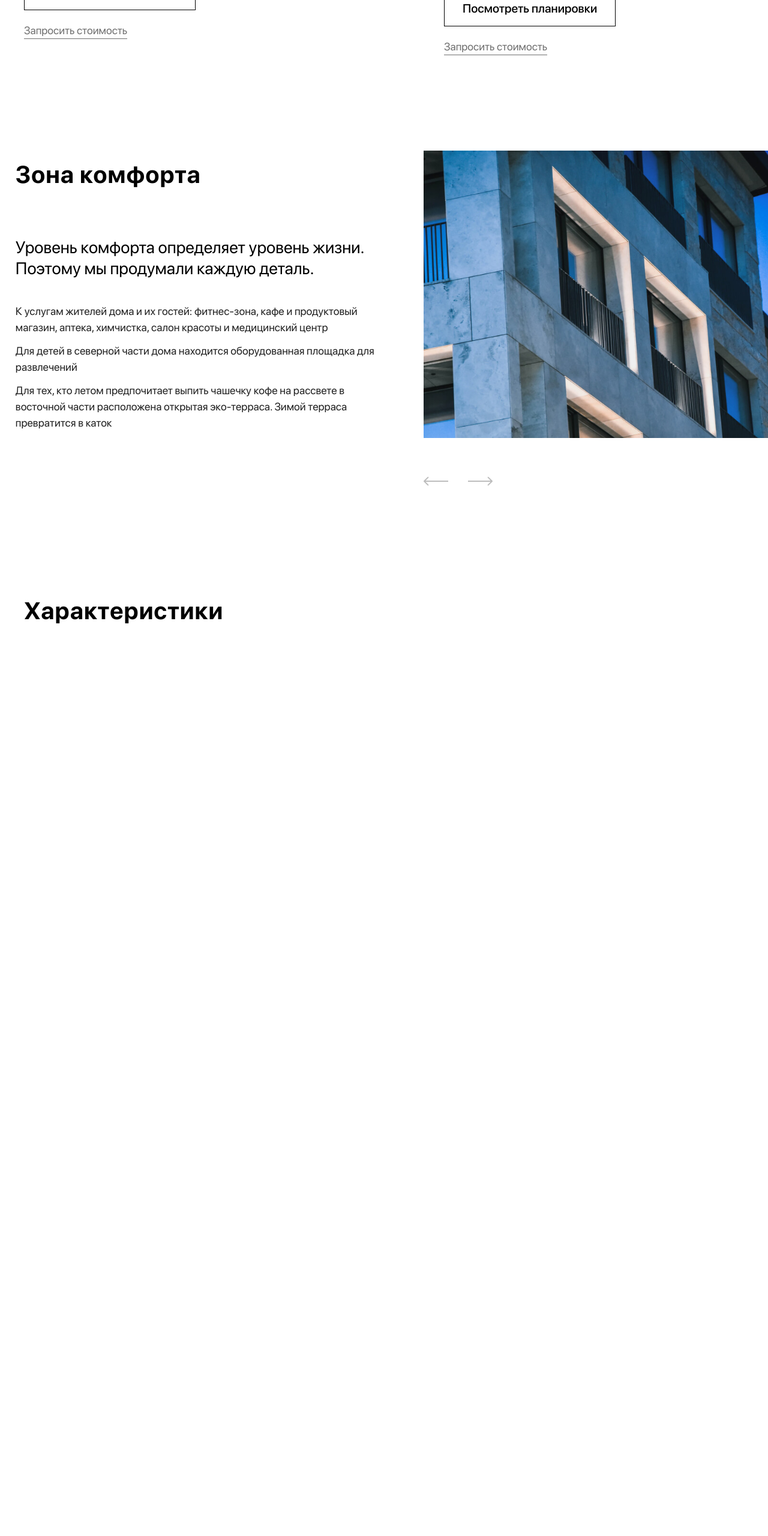
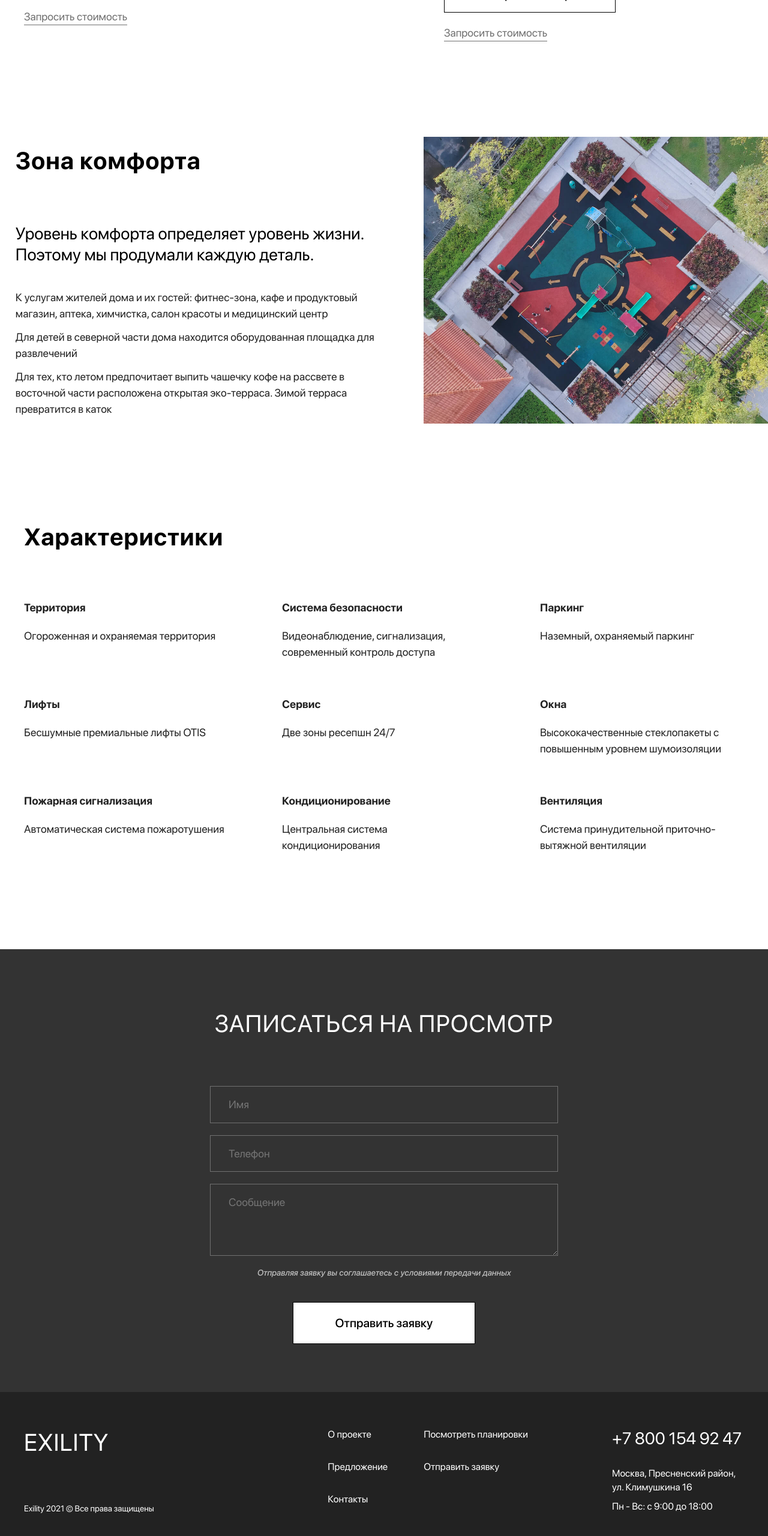
Before and after one commit to MultipleIllusionsi/Exility, a website built with webpack: page src/index.html in a window 1280 px wide. Shown: the part 5046-7606 px from the top of the page at 60% size. Before the commit the page ends 6168 px from the top, so only its background shows below. Built offline with nearby package versions, Linux system fonts and the light colour scheme.

Commit message:
completed full site without responsive

```diff
--- a/src/index.html
+++ b/src/index.html
@@ -14,9 +14,9 @@
         <div class="header__nav__left-side">
           <div class="heading-secondary logo">EXILITY</div>
           <div class="header__nav__links-wrapper">
-            <a href="#" class="link--nav">О проекте</a>
-            <a href="#" class="link--nav">Предложения</a>
-            <a href="#" class="link--nav">Контакты</a>
+            <a href="#" class="link--nav link--nav--animated">О проекте</a>
+            <a href="#" class="link--nav link--nav--animated">Предложения</a>
+            <a href="#" class="link--nav link--nav--animated">Контакты</a>
           </div>
         </div>
 
@@ -57,12 +57,12 @@
         Клубный дом EXILITY
       </h2>
       <div class="about__text lg-cl">
-        <p class="regular-text paragraph-spacing">
+        <p class="text text--regular paragraph-spacing">
           Вдохновением для дома послужила эстетика американского ар-деко:
           геометричные элементы парадного фасада, светлые и просторные помещения
           с пятиметровыми потолками
         </p>
-        <p class="regular-text">
+        <p class="text text--regular">
           Влияние ар-деко быстро охватило Америку начала 19 века, сформировало
           образ жизни того периода. Это время бурного экономического роста,
           развитие технологий, машиностроения, киноискусства и строительства
@@ -80,18 +80,18 @@
 
       <div class="placement__text">
         <div class="sm-cl">
-          <p class="regular-text paragraph-spacing">
+          <p class="text text--regular paragraph-spacing">
             Пресненский район считается одним из лучших в Москве: развитая
             социальная инфраструктура, удобная транспортная доступность,
             множество парков и прогулочных зон
           </p>
-          <p class="regular-text">
+          <p class="text text--regular">
             Идеальное расположение в тихом переулке обеспечивает ощущение
             клубности и приватности
           </p>
         </div>
 
-        <p class="regular-text lg-cl">
+        <p class="text text--regular lg-cl">
           Москва-Сити, Центр международной торговли, известные театры, музеи,
           лучшие рестораны - центр Москвы - центр притяжения успеха, вдохновения
           и силы
@@ -184,13 +184,13 @@
       <div class="styles__text">
         <h2 class="heading-secondary heading-secondary--bold">Стиль</h2>
         <div>
-          <p class="regular-text paragraph-spacing">
+          <p class="text text--regular paragraph-spacing">
             Главный фасад здания исполнен в неоклассическом стиле с выступающими
             деталями и большим количество окон. Это четко очерченная композиция
             из полированного гранита с элементами рустики, крупноформатного
             керамогранита и декоративными элементами, выполненными на заказ
           </p>
-          <p class="regular-text">
+          <p class="text text--regular">
             В основе интерьеров приоритет — это эстетика, где роскошь сочетается
             с комфортом, в неё идеально вписываются любые технические приборы и
             устройства. Это позволяет создавать актуальные и модные решения
@@ -209,7 +209,7 @@
         <div class="offer__cards__item sm-cl">
           <img src="./assets/ApartmentsOffer.jpg" alt="Апартаменты" />
           <h3 class="heading-tertiary">Апартаменты</h3>
-          <p class="regular-text">
+          <p class="text text--regular">
             Со второго по шестой этаж расположены апартаменты различной площади
             от 35 до 80 м2, жителям которых получат максимальную приватность и
             комфорт
@@ -223,7 +223,7 @@
         <div class="offer__cards__item sm-cl">
           <img src="./assets/PenthouseOffer.jpg" alt="Пентхаусы" />
           <h3 class="heading-tertiary">Пентхаусы</h3>
-          <p class="regular-text">
+          <p class="text text--regular">
             На седьмом этаже Дома предусмотрено несколько пентхаусов. В
             распоряжении жителей: высокие полотки 5,5 метров, свободная
             планировка для создания стильного интерьера
@@ -245,15 +245,15 @@
           деталь.
         </h3>
         <div>
-          <p class="regular-text paragraph-spacing">
+          <p class="text text--regular paragraph-spacing">
             К услугам жителей дома и их гостей: фитнес-зона, кафе и продуктовый
             магазин, аптека, химчистка, салон красоты и медицинский центр
           </p>
-          <p class="regular-text paragraph-spacing">
+          <p class="text text--regular paragraph-spacing">
             Для детей в северной части дома находится оборудованная площадка для
             развлечений
           </p>
-          <p class="regular-text">
+          <p class="text text--regular">
             Для тех, кто летом предпочитает выпить чашечку кофе на рассвете в
             восточной части расположена открытая эко-терраса. Зимой терраса
             превратится в каток
@@ -261,44 +261,142 @@
         </div>
       </div>
 
-      <div class="comfort__slider">
-        <div class="comfort__slider__img">
-          <img src="./assets/Styles.jpg" alt="" />
-        </div>
-        <div class="comfort__slider__arrows">
-          <svg
-            id="single-left-arrow"
-            width="41"
-            height="16"
-            viewBox="0 0 41 16"
-            fill="none"
-            xmlns="http://www.w3.org/2000/svg"
-          >
-            <path
-              d="M0.292892 7.2929C-0.0976296 7.68342 -0.0976295 8.31659 0.292893 8.70711L6.65685 15.0711C7.04738 15.4616 7.68054 15.4616 8.07107 15.0711C8.46159 14.6805 8.46159 14.0474 8.07107 13.6569L2.41422 8L8.07107 2.34315C8.46159 1.95262 8.46159 1.31946 8.07107 0.928935C7.68054 0.538411 7.04738 0.538411 6.65685 0.928935L0.292892 7.2929ZM41 7L1 7L1 9L41 9L41 7Z"
-              fill="#BDBDBD"
-            />
-          </svg>
-          <svg
-            id="single-right-arrow"
-            width="41"
-            height="16"
-            viewBox="0 0 41 16"
-            fill="none"
-            xmlns="http://www.w3.org/2000/svg"
-          >
-            <path
-              d="M40.7071 8.70711C41.0976 8.31658 41.0976 7.68342 40.7071 7.29289L34.3431 0.928932C33.9526 0.538408 33.3195 0.538408 32.9289 0.928932C32.5384 1.31946 32.5384 1.95262 32.9289 2.34315L38.5858 8L32.9289 13.6569C32.5384 14.0474 32.5384 14.6805 32.9289 15.0711C33.3195 15.4616 33.9526 15.4616 34.3431 15.0711L40.7071 8.70711ZM0 9H40V7H0V9Z"
-              fill="#BDBDBD"
-            />
-          </svg>
-        </div>
+      <div class="comfort__img">
+        <img src="./assets/Comfort.jpg" alt="Комфорт" />
       </div>
     </section>
 
     <!-- Характеристики -->
     <section class="section__wrapper spec__wrapper">
       <h2 class="heading-secondary heading-secondary--bold">Характеристики</h2>
+      <div class="spec__cards">
+        <div class="spec__cards__item">
+          <div class="spec__cards__item__heading text text--bold">
+            Территория
+          </div>
+          <div class="spec__cards__item__text text text--regular">
+            Огороженная и охраняемая территория
+          </div>
+        </div>
+
+        <div class="spec__cards__item">
+          <div class="spec__cards__item__heading text text--bold">
+            Система безопасности
+          </div>
+          <div class="spec__cards__item__text text text--regular">
+            Видеонаблюдение, сигнализация, современный контроль доступа
+          </div>
+        </div>
+
+        <div class="spec__cards__item">
+          <div class="spec__cards__item__heading text text--bold">Паркинг</div>
+          <div class="spec__cards__item__text text text--regular">
+            Наземный, охраняемый паркинг
+          </div>
+        </div>
+
+        <div class="spec__cards__item">
+          <div class="spec__cards__item__heading text text--bold">Лифты</div>
+          <div class="spec__cards__item__text text text--regular">
+            Бесшумные премиальные лифты OTIS
+          </div>
+        </div>
+
+        <div class="spec__cards__item">
+          <div class="spec__cards__item__heading text text--bold">Сервис</div>
+          <div class="spec__cards__item__text text text--regular">
+            Две зоны ресепшн 24/7
+          </div>
+        </div>
+
+        <div class="spec__cards__item">
+          <div class="spec__cards__item__heading text text--bold">Окна</div>
+          <div class="spec__cards__item__text text text--regular">
+            Высококачественные стеклопакеты с повышенным уровнем шумоизоляции
+          </div>
+        </div>
+
+        <div class="spec__cards__item">
+          <div class="spec__cards__item__heading text text--bold">
+            Пожарная сигнализация
+          </div>
+          <div class="spec__cards__item__text text text--regular">
+            Автоматическая система пожаротушения
+          </div>
+        </div>
+
+        <div class="spec__cards__item">
+          <div class="spec__cards__item__heading text text--bold">
+            Кондиционирование
+          </div>
+          <div class="spec__cards__item__text text text--regular">
+            Центральная система кондиционирования
+          </div>
+        </div>
+
+        <div class="spec__cards__item">
+          <div class="spec__cards__item__heading text text--bold">
+            Вентиляция
+          </div>
+          <div class="spec__cards__item__text text text--regular">
+            Система принудительной приточно-вытяжной вентиляции
+          </div>
+        </div>
+      </div>
     </section>
+
+    <!-- Записаться на просмотр -->
+    <section class="section__wrapper cta__wrapper">
+      <h2 class="heading-secondary heading-secondary--regular uppercase">
+        Записаться на просмотр
+      </h2>
+      <input type="text" class="input" placeholder="Имя" />
+      <input type="tel" class="input" placeholder="Телефон" />
+      <textarea
+        type="text"
+        class="input textarea"
+        placeholder="Сообщение"
+      ></textarea>
+      <p class="caption caption--italic-bold">
+        Отправляя заявку вы соглашаетесь с условиями передачи данных
+      </p>
+      <button
+        class="button button--mimas button--mimas--outline button--mimas--gray"
+      >
+        <span>Отправить заявку</span>
+      </button>
+    </section>
+
+    <!-- Футер -->
+    <footer class="footer">
+      <div class="footer__wrapper">
+        <div class="footer__left-side">
+          <div class="heading-secondary logo">EXILITY</div>
+          <div class="footer__left-side__rights caption">
+            Exility 2021 © Все права защищены
+          </div>
+        </div>
+
+        <div class="footer__right-side">
+          <div class="footer__links">
+            <a href="#" class="link--nav">О проекте</a>
+            <a href="#" class="link--nav">Посмотреть планировки</a>
+            <a href="#" class="link--nav">Предложение</a>
+            <a href="#" class="link--nav">Отправить заявку</a>
+            <a href="#" class="link--nav">Контакты</a>
+          </div>
+
+          <div class="footer__contacts">
+            <a href="tel:+78001549247" class="heading-tertiary"
+              >+7 800 154 92 47</a
+            >
+            <div class="link--nav">
+              Москва, Пресненский район, ул. Климушкина 16
+            </div>
+            <div class="link--nav">Пн - Вс: с 9:00 до 18:00</div>
+          </div>
+        </div>
+      </div>
+    </footer>
   </body>
 </html>
--- a/src/scss/base/_typography.scss
+++ b/src/scss/base/_typography.scss
@@ -16,6 +16,10 @@
     font-weight: 300;
   }
 
+  &--regular {
+    font-weight: 400;
+  }
+
   &--bold {
     font-weight: 700;
   }
@@ -31,17 +35,34 @@
   font-weight: 400;
 }
 
-.regular-text {
+.text {
   font-size: 18px;
-  font-weight: 400;
   line-height: 150%;
   color: #222;
-
   @include response(tab-port) {
     font-size: 16px;
+  }
+
+  &--regular {
+    font-weight: 400;
+  }
+
+  &--bold {
+    font-weight: 700;
   }
 }
 
 .paragraph-spacing {
   margin-bottom: 12px;
 }
+
+.caption {
+  font-size: 14px;
+  font-weight: 400;
+  line-height: 120%;
+
+  &--italic-bold {
+    font-weight: 500;
+    font-style: italic;
+  }
+}
--- a/src/scss/base/_utilities.scss
+++ b/src/scss/base/_utilities.scss
@@ -16,6 +16,10 @@
   @include response(tab-port) {
     margin-top: 100px;
   }
+}
+
+.uppercase {
+  text-transform: uppercase;
 }
 
 .sm-cl {
--- a/src/scss/components/_button.scss
+++ b/src/scss/components/_button.scss
@@ -48,4 +48,8 @@
       background: white;
     }
   }
+
+  &--gray {
+    background: #bdbdbd;
+  }
 }
--- /dev/null
+++ b/src/scss/components/_input.scss
@@ -0,0 +1,30 @@
+.input {
+  padding: 20px 30px;
+  border: 1px solid #707070;
+  width: 580px;
+  font-size: 18px;
+  font-weight: 400;
+  line-height: 110%;
+  color: white;
+  background: transparent;
+  outline: white;
+  transition: 0.2s all ease-in-out;
+
+  &:hover {
+    border-color: #bdbdbd;
+  }
+
+  &:focus {
+    border-color: white;
+  }
+
+  &:-moz-placeholder {
+    color: #bdbdbd;
+  }
+}
+
+.textarea {
+  resize: vertical;
+  min-height: 61px;
+  height: 120px;
+}
--- a/src/scss/components/_links.scss
+++ b/src/scss/components/_links.scss
@@ -7,10 +7,7 @@
     line-height: 140%;
     color: #222;
 
-    &:not(:first-of-type) {
-      margin-left: 40px;
-    }
-
+    &--animated {
       &::before {
         content: "";
         position: absolute;
@@ -31,6 +28,7 @@
       &:hover::before {
         transform-origin: 0% 50%;
         transform: scale3d(1, 1, 1);
+      }
     }
   }
 
--- a/src/scss/layout/_comfort.scss
+++ b/src/scss/layout/_comfort.scss
@@ -14,26 +14,8 @@
     }
   }
 
-  &__slider {
+  &__img {
     width: 45.57%;
-    position: relative;
-
-    &__arrows {
-      margin-top: 60px;
-      position: absolute;
-
-      & svg {
-        cursor: pointer;
-        transition: 0.2s all ease-in-out;
-
-        &:hover path {
-          fill: #333;
-        }
-        &:first-child {
-          margin-right: 30px;
-        }
-      }
-    }
 
     & img {
       width: 100%;
--- /dev/null
+++ b/src/scss/layout/_cta.scss
@@ -0,0 +1,32 @@
+.cta {
+  &__wrapper {
+    display: flex;
+    flex-direction: column;
+    align-items: center;
+    background: #333;
+    padding: 100px 20px 80px;
+
+    & h2 {
+      color: white;
+      text-align: center;
+      margin-bottom: 80px;
+    }
+
+    & .input {
+      margin-bottom: 20px;
+
+      &:last-child {
+        height: 120px;
+      }
+    }
+
+    & .caption {
+      color: #bdbdbd;
+    }
+
+    & button {
+      margin-top: 40px;
+      padding: 20px 70px;
+    }
+  }
+}
--- /dev/null
+++ b/src/scss/layout/_footer.scss
@@ -0,0 +1,52 @@
+.footer {
+  background: #222;
+  color: white;
+
+  & .link--nav {
+    color: white;
+  }
+
+  &__wrapper {
+    max-width: 1240px;
+    padding: 60px 20px 40px;
+    margin-left: auto;
+    margin-right: auto;
+
+    display: flex;
+    justify-content: space-between;
+  }
+
+  &__links {
+    display: grid;
+    grid-template-columns: repeat(2, max-content);
+    grid-column-gap: 60px;
+    grid-row-gap: 20px;
+  }
+
+  &__left-side {
+    display: flex;
+    flex-direction: column;
+    justify-content: space-between;
+  }
+
+  &__right-side {
+    display: flex;
+  }
+
+  &__contacts {
+    margin-left: 140px;
+    width: 220px;
+    & a {
+      display: block;
+      margin-bottom: 30px;
+    }
+
+    & .link--nav {
+      cursor: default;
+
+      &:not(:last-child) {
+        margin-bottom: 10px;
+      }
+    }
+  }
+}
--- a/src/scss/layout/_header.scss
+++ b/src/scss/layout/_header.scss
@@ -44,6 +44,12 @@
       &-wrapper {
         margin-left: 80px;
         display: flex;
+
+        & .link--nav {
+          &:not(:first-of-type) {
+            margin-left: 40px;
+          }
+        }
       }
     }
   }
--- a/src/scss/layout/_offer.scss
+++ b/src/scss/layout/_offer.scss
@@ -19,6 +19,10 @@
       display: flex;
       flex-direction: column;
 
+      & img {
+        width: 100%;
+      }
+
       & h3 {
         margin: 40px 0 20px;
       }
--- a/src/scss/layout/_spec.scss
+++ b/src/scss/layout/_spec.scss
@@ -2,10 +2,32 @@
   &__wrapper {
     max-width: 1240px;
     padding: 0 20px;
-    margin: 260px auto 0;
+    margin-left: auto;
+    margin-right: auto;
 
     & h2 {
       margin-bottom: 80px;
     }
   }
+
+  &__cards {
+    display: grid;
+    grid-template-columns: repeat(3, 340px);
+    justify-content: space-between;
+    grid-row-gap: 60px;
+
+    @include response(tab-land) {
+      grid-template-columns: repeat(2, 340px);
+      grid-row-gap: 40px;
+    }
+
+    &__item {
+      display: flex;
+      flex-direction: column;
+
+      &__heading {
+        margin-bottom: 20px;
+      }
+    }
+  }
 }
--- a/src/scss/main.scss
+++ b/src/scss/main.scss
@@ -9,6 +9,7 @@
 @import "components/slider";
 @import "components/button";
 @import "components/links";
+@import "components/input";
 
 @import "layout/header";
 @import "layout/about";
@@ -18,3 +19,5 @@
 @import "layout/offer";
 @import "layout/comfort";
 @import "layout/spec";
+@import "layout/cta";
+@import "layout/footer";
```
Also changed, not shown: src/assets/Comfort.jpg (added). Lines whose indentation alone changed are shown as unchanged.
